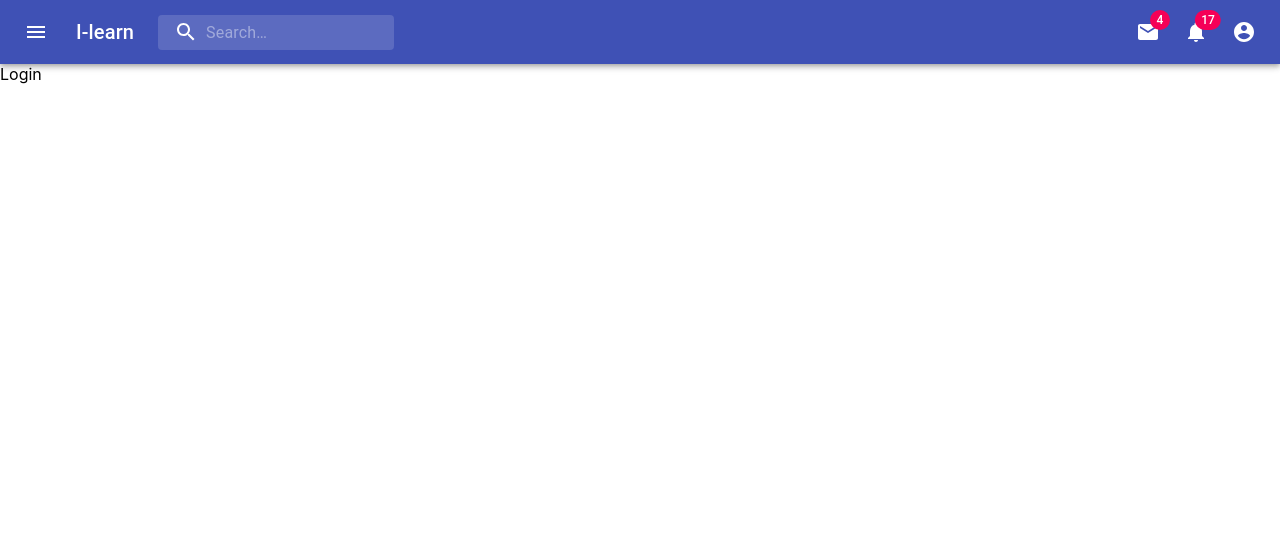
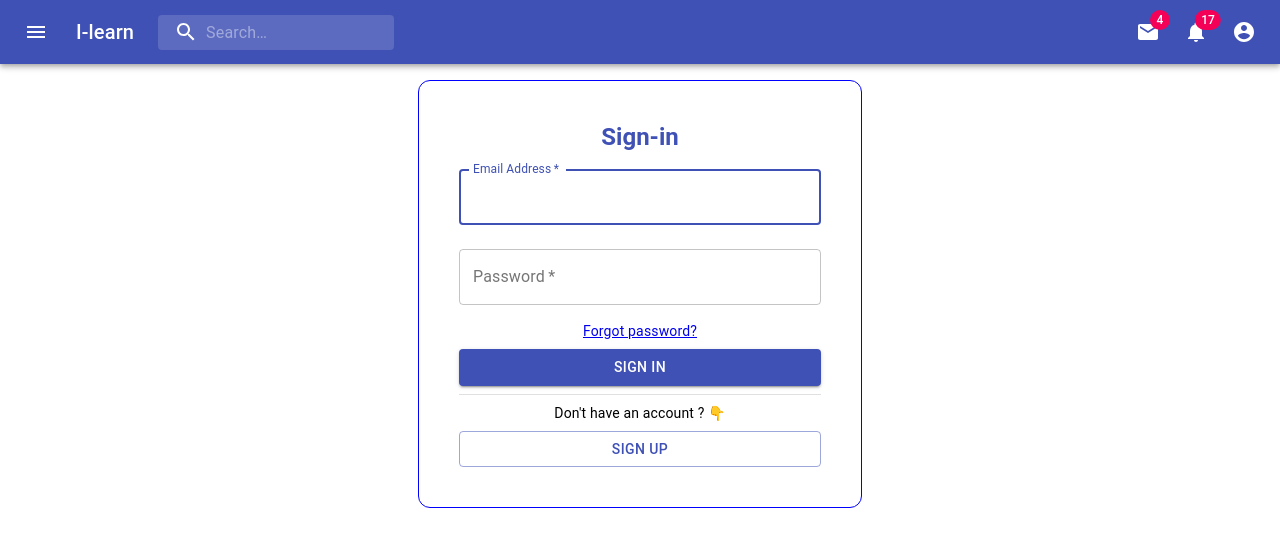
Before and after one commit to nitishsainani/CodeWarriors-HackX-education, a React (Create React App) app in the folder frontend/: page /Login in a window 1280 px wide. Shown: the top 546 px of the page. Built offline with nearby package versions, Linux system fonts and the light colour scheme; the HTML template or start-up script is replaced by a standard one.

Commit message:
login page added

```diff
--- /dev/null
+++ b/frontend/src/muiStyles/baseStyles.js
@@ -0,0 +1,31 @@
+import { makeStyles } from "@material-ui/core/styles";
+
+const useStyles = makeStyles((theme) => ({
+  root: {
+    flexGrow: 1,
+  },
+  mt: {
+    marginTop: theme.spacing(1),
+  },
+  mtb: {
+    marginTop: theme.spacing(1),
+    marginBottom: theme.spacing(1),
+  },
+  mt4: {
+    marginTop: theme.spacing(4),
+  },
+  container: {
+    border: "1px solid blue",
+    borderRadius: "12px",
+    padding: theme.spacing(5),
+  },
+  title: {
+    flexGrow: 1,
+  },
+
+  expand: {
+    marginLeft: "auto",
+  },
+}));
+
+export default useStyles;
--- /dev/null
+++ b/frontend/src/muiStyles/formStyles.js
@@ -0,0 +1,42 @@
+import { makeStyles } from "@material-ui/core/styles";
+
+const FormStyle = makeStyles((theme) => ({
+  heading:{
+    marginBottom:theme.spacing(3),
+    fontSize:"2.5rem",
+    fontWeight:"bold",
+    color:"purple"
+  },
+  subContainer: {
+    border:"1px solid blue",
+    borderRadius:"12px",
+    padding:theme.spacing(5)
+
+  },
+  container:{
+    padding:theme.spacing(2)
+  },
+  svg:{
+    position:"relative",
+    [theme.breakpoints.down('sm')]:{
+      display:"none"
+    }
+  },
+  photo_uplaod_container:{
+    display:"flex",
+    flexDirection:"column",
+    justifyContent:"center",
+    alignItems:"center",
+
+  },
+  large: {
+    width: theme.spacing(12),
+    height: theme.spacing(12),
+  },
+  fullWidth: {
+    width: "100%",
+    height: 150,
+  },
+}));
+
+export default FormStyle;
--- a/frontend/src/pages/login.js
+++ b/frontend/src/pages/login.js
@@ -1,9 +1,121 @@
-import React from 'react'
+import React, { useState } from "react";
+import PropTypes from "prop-types";
+import { Link } from "react-router-dom";
 
-export default function Login() {
-    return (
-        <div>
-            Login
-        </div>
-    )
+//Material ui components
+import {
+  Container,
+  Typography,
+  TextField,
+  Button,
+  Divider,
+  Grid,
+} from "@material-ui/core";
+// Styles
+import FormStyle from "../muiStyles/formStyles";
+import useStyles from "../muiStyles/baseStyles";
+
+export default function Login(props) {
+  const { handleSubmit } = props;
+  const FormStyles = FormStyle();
+  const classes = useStyles();
+  const [email, setEmail] = useState(``);
+  const [password, setPassword] = useState(``);
+  return (
+      <>
+    <Container>
+      <Grid container className={FormStyles.container}>
+        <Grid item xs={12}>
+          <Container
+            component="main"
+            maxWidth="xs"
+            className={FormStyles.subContainer}
+          >
+            <Typography
+              component="h1"
+              variant="h5"
+              align="center"
+              color="primary"
+              style={{ fontWeight: "bold" }}
+            >
+              Sign-in
+            </Typography>
+            <form>
+              <TextField
+                variant="outlined"
+                margin="normal"
+                required
+                fullWidth
+                id="email"
+                label="Email Address"
+                name="email"
+                autoComplete="email"
+                value={email}
+                onChange={(e) => setEmail(e.target.value)}
+                autoFocus
+              />
+              <TextField
+                variant="outlined"
+                margin="normal"
+                required
+                fullWidth
+                name="password"
+                label="Password"
+                type="password"
+                id="password"
+                value={password}
+                onChange={(e) => setPassword(e.target.value)}
+                autoComplete="current-password"
+              />
+              <Link to="#">
+
+                  <Typography
+                    align="center"
+                    variant="body2"
+                    component="h3"
+                    className={classes.mt}
+                  >
+                    {"Forgot password?"}
+                  </Typography>
+
+              </Link>
+              <Button
+                className={classes.mt}
+                onClick={() => handleSubmit(email, password)}
+                fullWidth
+                variant="contained"
+                color="primary"
+              >
+                Sign In
+              </Button>
+            </form>
+            <Divider className={classes.mt} />
+
+            <Typography align="center" variant="body2" className={classes.mt}>
+              {"Don't have an account ? 👇"}
+            </Typography>
+
+            <Link to="/signup">
+
+                <Button
+                  className={classes.mt}
+                  type="submit"
+                  fullWidth
+                  variant="outlined"
+                  color="primary"
+                >
+                  Sign Up
+                </Button>
+
+            </Link>
+          </Container>
+        </Grid>
+      </Grid>
+    </Container>
+    </>
+  );
 }
+
+Login.prototype = {
+  handleSubmit: PropTypes.func.isRequired,
+};
```
